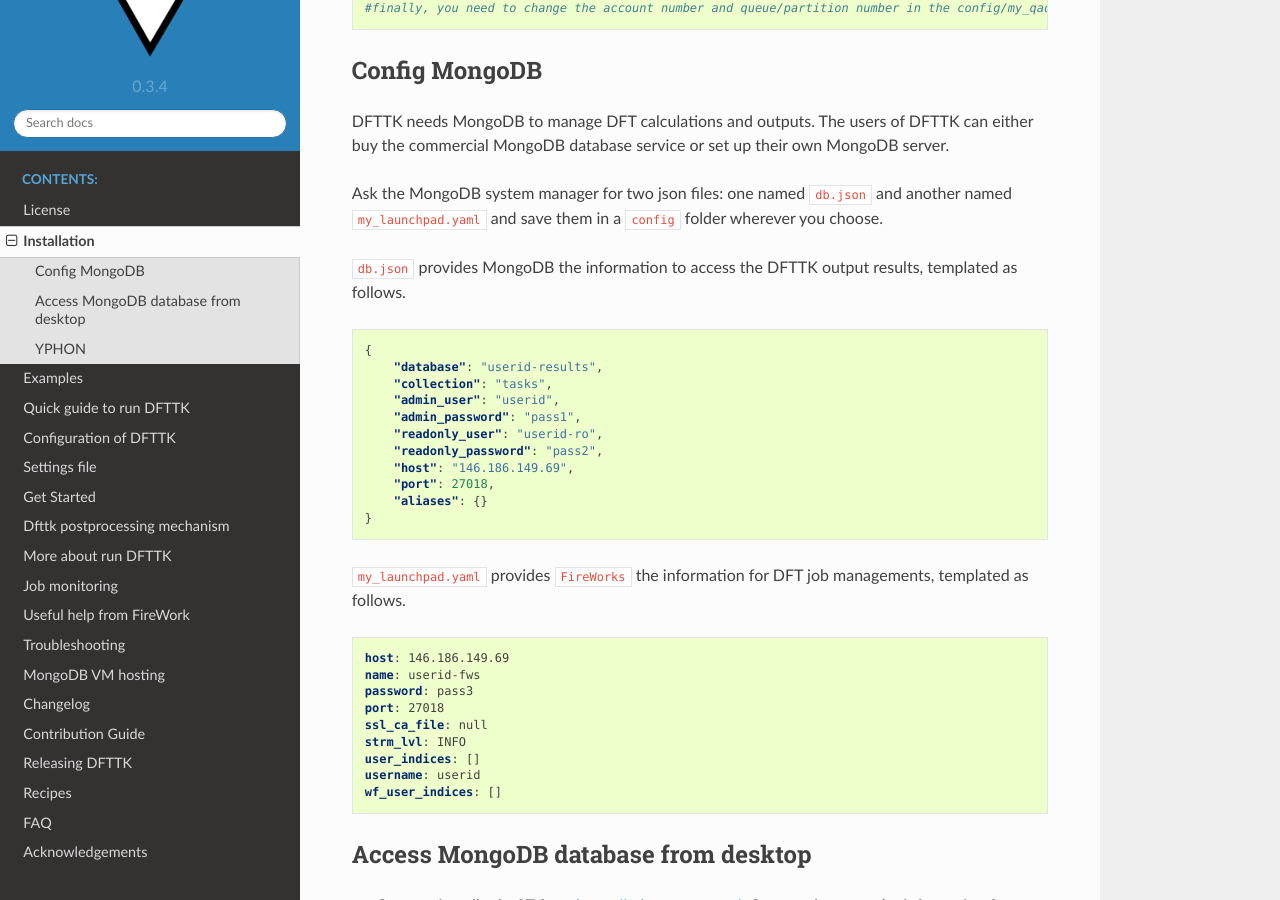
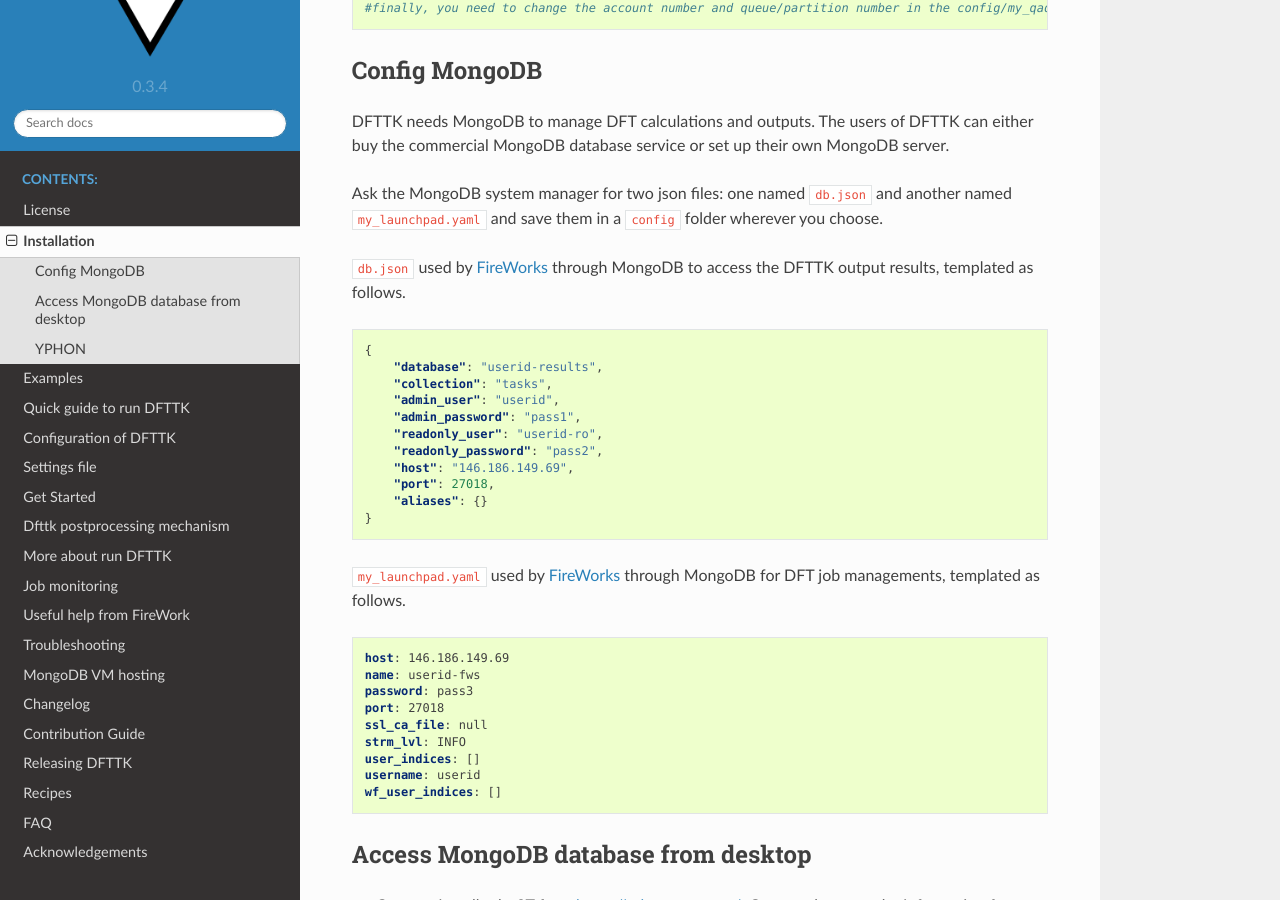
Before and after one commit to PhasesResearchLab/dfttk-2021, a Sphinx documentation site: the page built from docs/source/Installation.rst, in a window 1280 px wide and 900 px high, scrolled down 969 px. Built offline with Sphinx 7.4.7 and the Read the Docs theme 2.0.0, drawn with Linux system fonts in a browser that asks for light colours.

Commit message:
Update Installation.rst

```diff
--- a/docs/source/Installation.rst
+++ b/docs/source/Installation.rst
@@ -54,7 +54,7 @@ DFTTK needs MongoDB to manage DFT calculations and outputs. The users of DFTTK c
 
 Ask the MongoDB system manager for two json files: one named ``db.json`` and another named ``my_launchpad.yaml`` and save them in a ``config`` folder wherever you choose.
 
-``db.json`` provides MongoDB the information to access the DFTTK output results, templated as follows.
+``db.json`` used by `FireWorks <https://materialsproject.github.io/fireworks/introduction.html>`_ through MongoDB to access the DFTTK output results, templated as follows.
 
 .. _JSONLint: https://jsonlint.com
 
@@ -72,7 +72,7 @@ Ask the MongoDB system manager for two json files: one named ``db.json`` and ano
         "aliases": {}
     }
 
-``my_launchpad.yaml`` provides ``FireWorks`` the information for DFT job managements, templated as follows.
+``my_launchpad.yaml`` used by `FireWorks <https://materialsproject.github.io/fireworks/introduction.html>`_ through MongoDB for DFT job managements, templated as follows.
 
 .. code-block:: YAML
 
```
